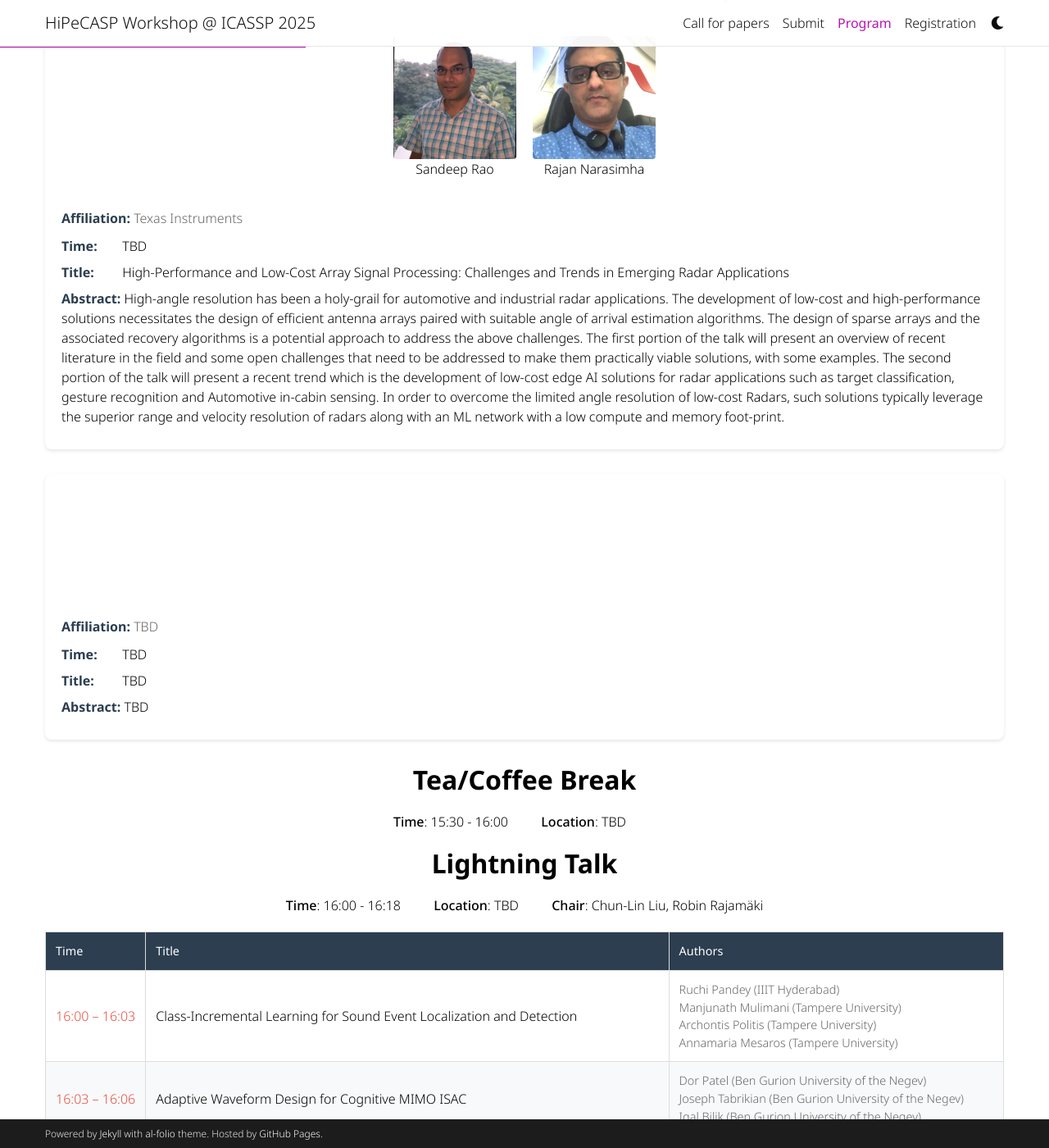
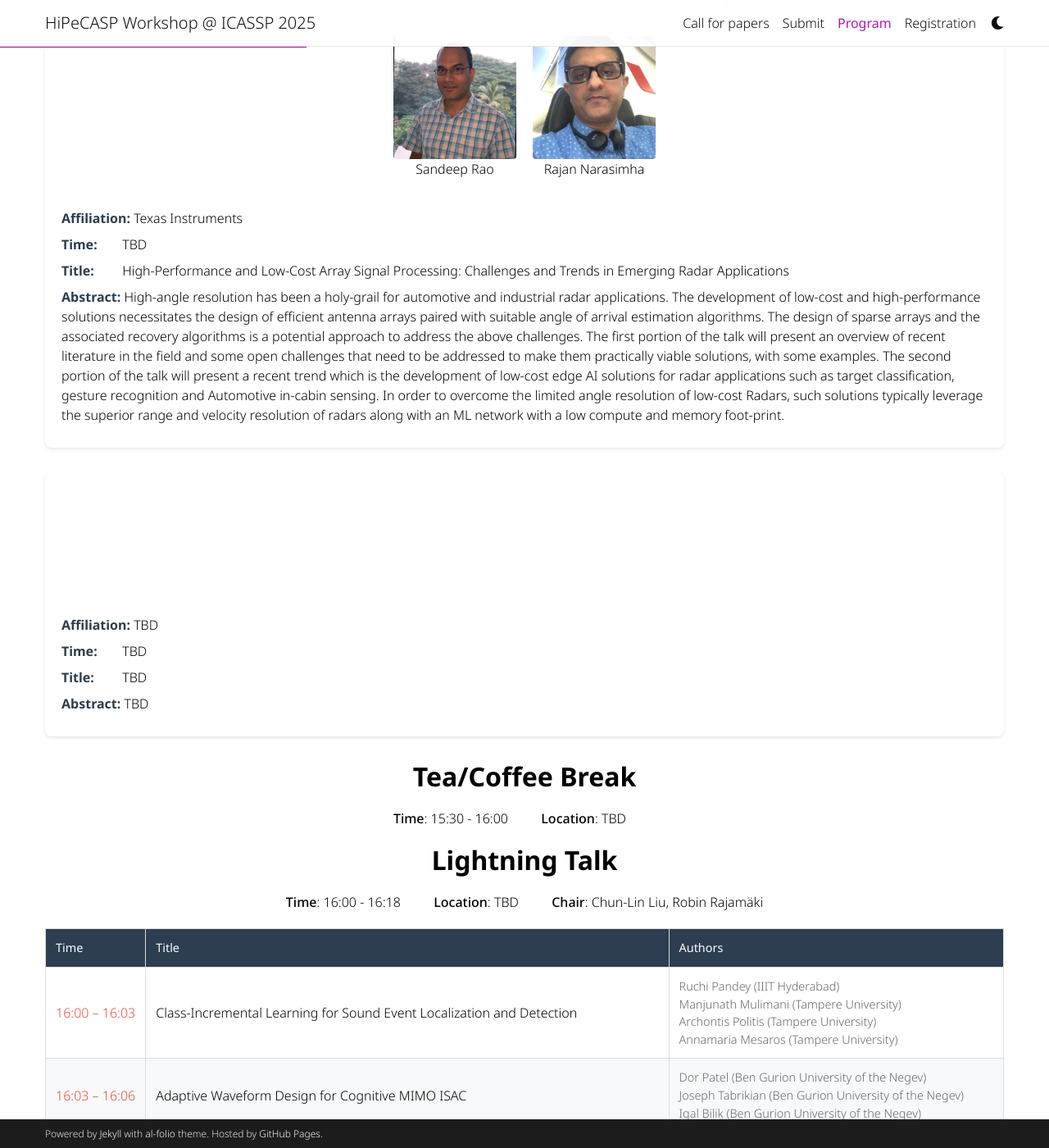
Before and after one commit to signal-process/signal-process.github.io, a Jekyll site: the page built from _pages/program.md, in a window 1280 px wide and 1400 px high, scrolled down 243 px. Shown: the whole window at 82% size. Built offline with Jekyll 4.4.1, drawn with Linux system fonts in a browser that asks for light colours; comment, search, counter and statistics services are not loaded; a style sheet for code colours, icons or effects is not loaded.

Commit message:
Update speakers.html

```diff
--- a/_includes/speakers.html
+++ b/_includes/speakers.html
@@ -41,8 +41,7 @@
         min-width: 70px;
       }
       .speaker-affiliation {
-        color: #666;
-        margin-bottom: 10px;
+        margin-bottom: 8px;
       }
       .speaker-time, .speaker-title, .speaker-abstract {
         margin-bottom: 8px;
```
